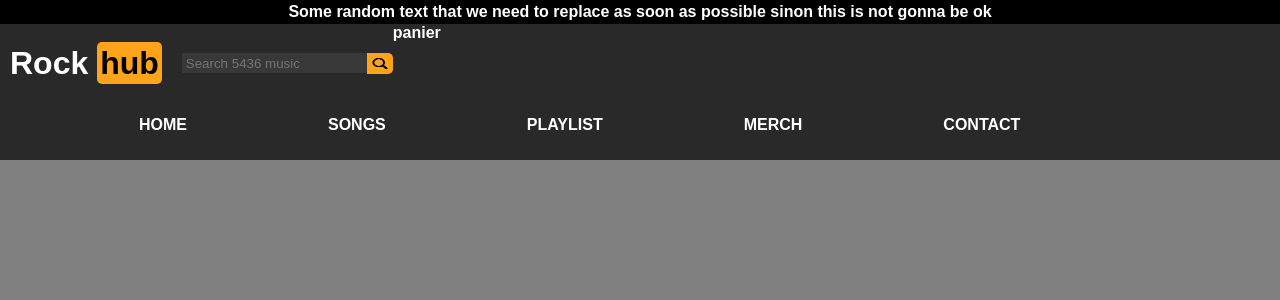
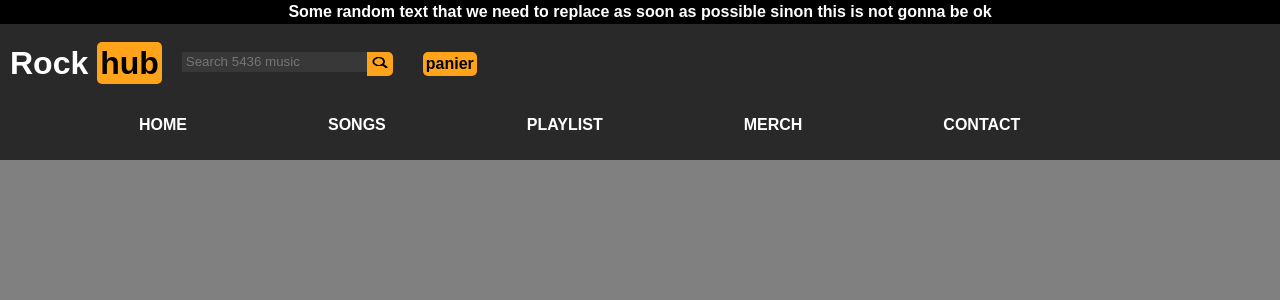
Before and after one commit to blj64/DEVWEB_ING1, a PHP site: page / in a window 1280 px wide. Shown: the top 300 px of the page. Run offline with PHP 8.4, Linux system fonts and the light colour scheme.

Commit message:
bouton panier modif, à ameliorer

```diff
--- a/css/index.css
+++ b/css/index.css
@@ -82,6 +82,14 @@ h1 {
 
     color: black;
 }
+#panier-header{
+    background-color: rgb(255,163,26);
+    color: black;
+    border-radius: 5px;
+    padding: 3px;
+    font-weight: bold;
+    margin-left: 30px;
+}
 nav {
     display: flex;
     padding: 5px;
@@ -164,8 +172,7 @@ a:link, a:visited {
 
 }
 
-#logo-rockhub {
-}
+
 #introduction-home {
     padding: 20px;
 }
--- a/index.html
+++ b/index.html
@@ -14,10 +14,11 @@
                 <div id="search-bar">
                     <input class="input-bar" type="text" placeholder="Search 5436 music" >
                     <div id="search-logo"><img src="./img/loupe.png" alt="O\" height="15" width="20"></div>
+                    <a href="./src/panier.html">
+                        <div id="panier-header">panier</div>
+                    </a>
                 </div>
-                <a href="./src/panier.html">
-                    <div id="panier-header">panier</div>
-                </a>
+
             </div>
             <nav>
                 <a class="nav-link-a" href="index.html"><div class="nav-link">HOME</div></a>
```
